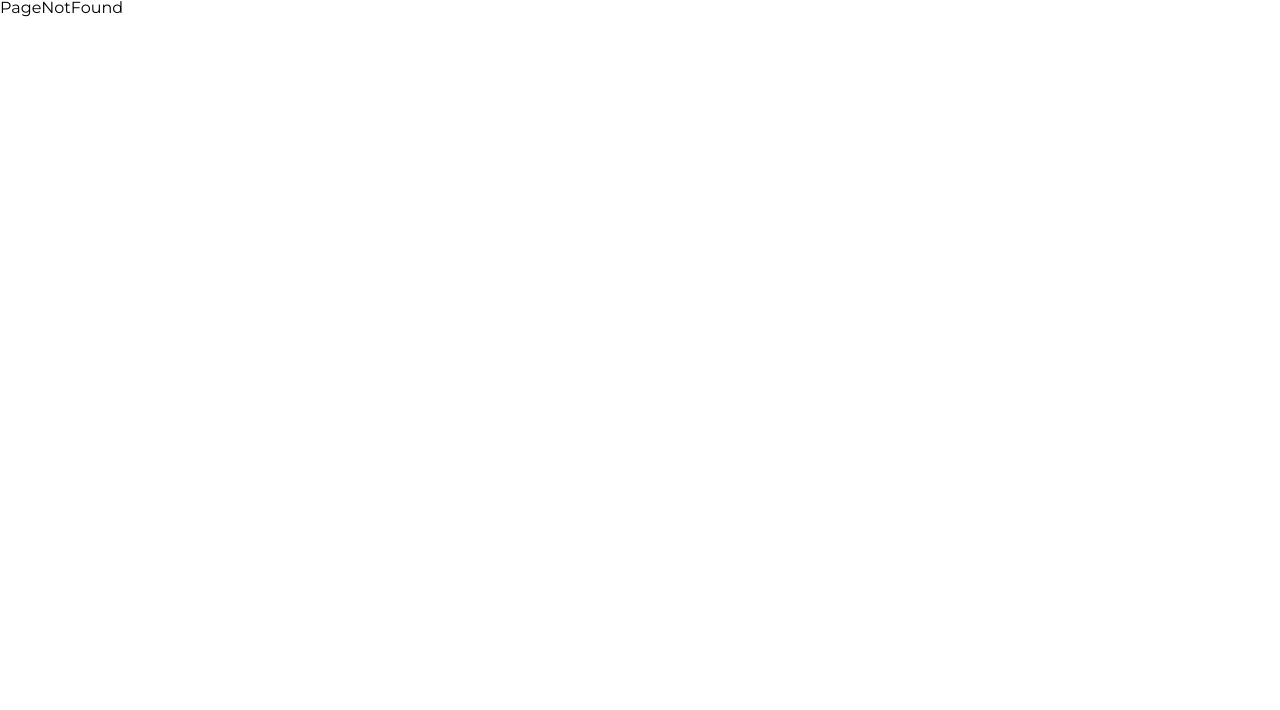
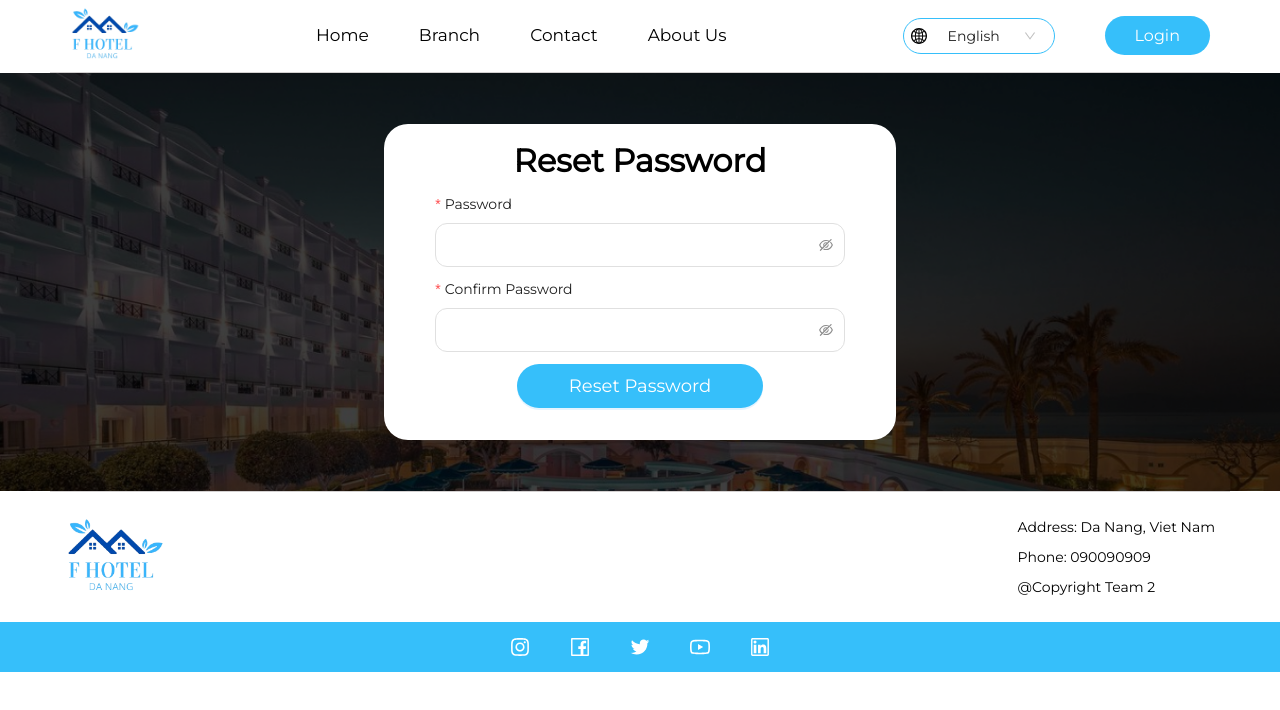
Before and after one commit to HoangTB/Mock_FE, a React (Create React App) app: page /reset/1 in a window 1280 px wide. Shown: the top 710 px of the page. Built offline with nearby package versions, Linux system fonts and the light colour scheme.

Commit message:
feat: handle reset, change password

```diff
--- a/src/api/user/user-api.ts
+++ b/src/api/user/user-api.ts
@@ -1,5 +1,7 @@
 import axios from 'axios';
 import { ILogin, IUser } from '../../types/user';
+import { IResetPass } from '../../types/reset-pass';
+import { IChangePass } from '../../types/change-pass';
 
 const domain = process.env.REACT_APP_API_URL;
 
@@ -18,10 +20,28 @@ export const register = async (user: IUser) => {
 
 export const login = async (data: ILogin) => {
   try {
-    const response = await axios.post(`${domain}/auth/login`, data );
+    const response = await axios.post(`${domain}/auth/login`, data);
     console.log(response.data);
     return response.data;
   } catch (error) {
     console.log(error);
   }
 };
+
+export const reset = async (data: IResetPass) => {
+  try {
+    const response = await axios.post(`${domain}/auth/forgot`, data);
+    return response.data;
+  } catch (error) {
+    console.log(error);
+  }
+};
+
+export const changePassword = async (data: IChangePass) => {
+  try {
+    const response = await axios.post(`${domain}/auth/change-password`, data);
+    return response.data;
+  } catch (error) {
+    console.log(error);
+  }
+};
--- a/src/components/buttons/submit-button/custom-button.tsx
+++ b/src/components/buttons/submit-button/custom-button.tsx
@@ -5,14 +5,15 @@ import { Button } from 'antd';
 import style from './style.module.css';
 
 interface CustomButtonProps {
+  loading: boolean;
   type: 'primary' | 'default' | 'link' | 'text' | undefined;
   htmlType: 'button' | 'submit' | 'reset';
   children: React.ReactNode;
 }
 
-const CustomButton: React.FC<CustomButtonProps> = ({ type, htmlType, children }) => {
+const CustomButton: React.FC<CustomButtonProps> = ({ type, htmlType, loading, children }) => {
   return (
-    <Button type={type} htmlType={htmlType} className={style[`custom-button`]}>
+    <Button type={type} htmlType={htmlType} className={style[`custom-button`]} loading={loading}>
       {children}
     </Button>
   );
--- a/src/pages/Register/index.tsx
+++ b/src/pages/Register/index.tsx
@@ -145,7 +145,7 @@ function RegisterPage() {
           </Form.Item>
 
           <Form.Item className={styles.customBtn}>
-            <CustomButton type="primary" htmlType="submit">
+            <CustomButton type="primary" htmlType="submit" loading={loading}>
               {loading ? 'Registering...' : 'Register'}
             </CustomButton>
           </Form.Item>
--- a/src/pages/login/forgot-password.tsx
+++ b/src/pages/login/forgot-password.tsx
@@ -1,18 +1,38 @@
-import { Form, FormProps, Input } from 'antd';
+import { Form, FormProps, Input, message } from 'antd';
 import styles from './login-form.module.css';
-import React from 'react';
+import React, { useState } from 'react';
 import CustomButton from '../../components/buttons/submit-button/custom-button';
-
-const onFinish: FormProps['onFinish'] = (values) => {
-  console.log('Success:', values);
-};
+import { reset } from '../../api/user/user-api';
 
 const onFinishFailed: FormProps['onFinishFailed'] = (errorInfo) => {
   console.log('Failed:', errorInfo);
 };
 const ForgotPassword = () => {
+  const [messageApi, contextHolder] = message.useMessage();
+  const [loading, setLoading] = useState(false);
+  const onFinish: FormProps['onFinish'] = async (values) => {
+    setLoading(true);
+    const resetPass = {
+      email: values.email,
+      isSendMail: true,
+    };
+    let res = await reset(resetPass);
+    if (res === 'success') {
+      success();
+      setLoading(false);
+    }
+  };
+  const success = () => {
+    messageApi.open({
+      type: 'success',
+      content: 'Please check your email to reset password!',
+    });
+  };
+
   return (
     <div className={styles[`layout`]}>
+      {contextHolder}
+
       <div className={styles[`form-content`]}>
         <p className={styles.title}>Forgot Password</p>
         <br></br>
@@ -35,8 +55,8 @@ const ForgotPassword = () => {
           </Form.Item>
 
           <Form.Item className={styles.customBtn}>
-            <CustomButton type="primary" htmlType="submit">
-              Send me
+            <CustomButton type="primary" htmlType="submit" loading={loading}>
+              {loading ? 'Sending...' : 'Send Email'}
             </CustomButton>
           </Form.Item>
         </Form>
--- a/src/pages/login/login-page.tsx
+++ b/src/pages/login/login-page.tsx
@@ -89,8 +89,8 @@ const LoginPage = () => {
             <a href="./forgot">Forgot your password</a>
           </Form.Item>
           <Form.Item className={styles.customBtn}>
-            <CustomButton type="primary" htmlType="submit">
-              Log in
+            <CustomButton type="primary" htmlType="submit" loading={loading}>
+              {loading ? 'Logging in...' : 'Log in'}
             </CustomButton>
           </Form.Item>
         </Form>
--- a/src/pages/login/reset-password.tsx
+++ b/src/pages/login/reset-password.tsx
@@ -1,18 +1,51 @@
-import { Button, Checkbox, Form, FormProps, Input } from 'antd';
+import { Button, Checkbox, Form, FormProps, Input, message } from 'antd';
 import styles from './login-form.module.css';
 import React, { useState } from 'react';
 import CustomButton from '../../components/buttons/submit-button/custom-button';
-
-const onFinish: FormProps['onFinish'] = (values) => {
-  console.log('Success:', values);
-};
+import { useNavigate, useParams } from 'react-router-dom';
+import { changePassword } from '../../api/user/user-api';
+import { IChangePass } from '../../types/change-pass';
 
 const onFinishFailed: FormProps['onFinishFailed'] = (errorInfo) => {
   console.log('Failed:', errorInfo);
 };
 const ResetPassword = () => {
+  const [loading, setLoading] = useState(false);
+  const [messageApi, contextHolder] = message.useMessage();
+  const navigate = useNavigate();
+
+  const { id } = useParams<{ id: string }>();
+
+  const onFinish: FormProps['onFinish'] = async (values) => {
+    try {
+      setLoading(true);
+      if (!id) return;
+      const changePass: IChangePass = {
+        password: values.password,
+        uuid: id,
+      };
+      let res = await changePassword(changePass);
+      if (res === 'success') {
+        success();
+      }
+    } catch (error) {
+      console.log(error);
+    } finally {
+      setLoading(false);
+      // navigate('/login');
+    }
+  };
+
+  const success = () => {
+    messageApi.open({
+      type: 'success',
+      content: 'Change password successfully!',
+    });
+  };
+
   return (
     <div className={styles[`layout`]}>
+      {contextHolder}
       <div className={styles[`form-content`]}>
         <p className={styles.title}>Reset Password</p>
         <br></br>
@@ -31,20 +64,30 @@ const ResetPassword = () => {
             colon={false}
             rules={[{ required: true, message: 'Please input your Password!!' }]}
           >
-            <Input className={styles[`input-form`]} />
+            <Input.Password className={styles[`input-form`]} />
           </Form.Item>
           <Form.Item
             label="Confirm Password"
             name="confirm"
             colon={false}
-            rules={[{ required: true, message: 'Please input your Password!!' }]}
+            rules={[
+              { required: true, message: 'Please input your Password!!' },
+              ({ getFieldValue }) => ({
+                validator(_, value) {
+                  if (!value || getFieldValue('password') === value) {
+                    return Promise.resolve();
+                  }
+                  return Promise.reject(new Error('Password not match!'));
+                },
+              }),
+            ]}
           >
-            <Input className={styles[`input-form`]} />
+            <Input.Password className={styles[`input-form`]} />
           </Form.Item>
 
           <Form.Item className={styles.customBtn}>
-            <CustomButton type="primary" htmlType="submit">
-              Reset Password
+            <CustomButton type="primary" htmlType="submit" loading={loading}>
+              {loading ? 'Resetting...' : 'Reset Password'}
             </CustomButton>
           </Form.Item>
         </Form>
--- a/src/routes/index.ts
+++ b/src/routes/index.ts
@@ -77,7 +77,7 @@ const routes: RouteObject[] = [
         Component: ForgotPassword,
       },
       {
-        path: '/reset',
+        path: '/reset/:id',
         Component: ResetPassword,
       },
       {
--- /dev/null
+++ b/src/types/change-pass.ts
@@ -0,0 +1,4 @@
+export interface IChangePass {
+  uuid: string;
+  password: string;
+}
--- /dev/null
+++ b/src/types/reset-pass.ts
@@ -0,0 +1,4 @@
+export interface IResetPass {
+  email: string;
+  isSendMail: boolean;
+}
```
